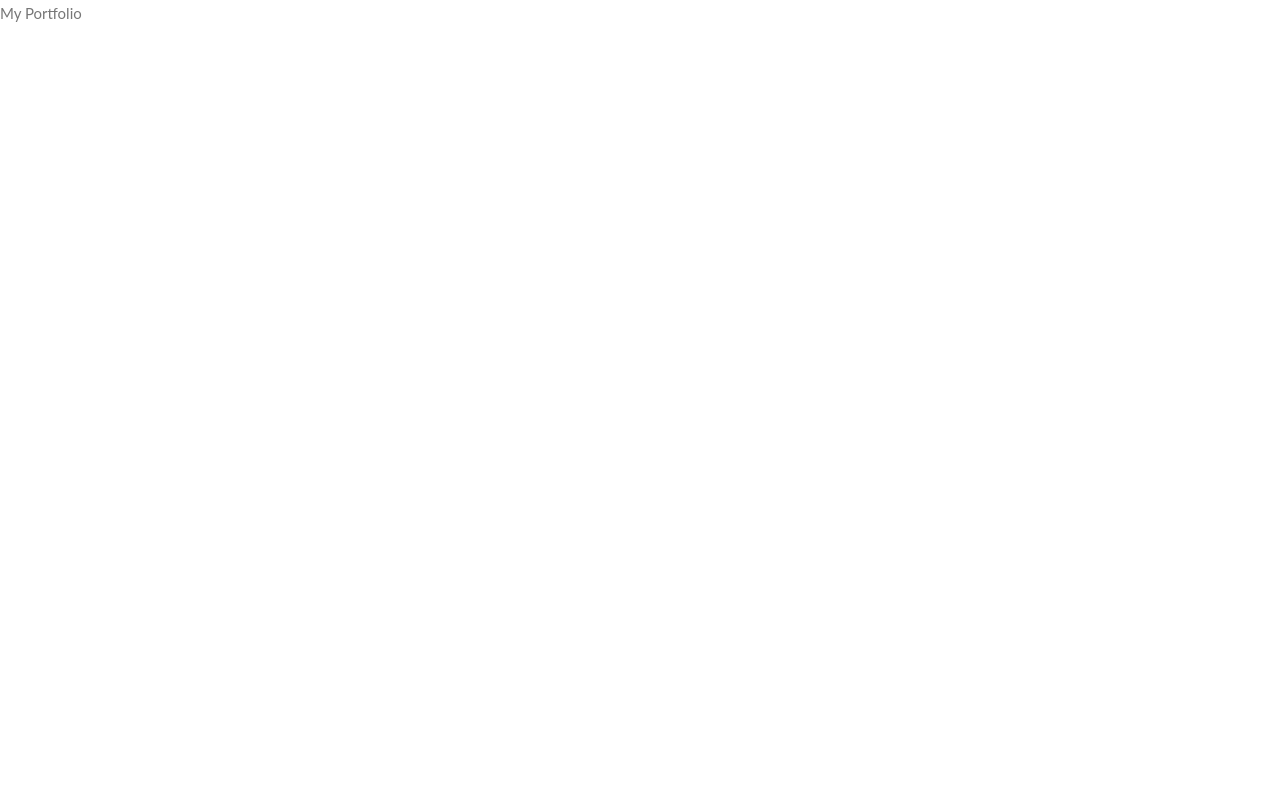
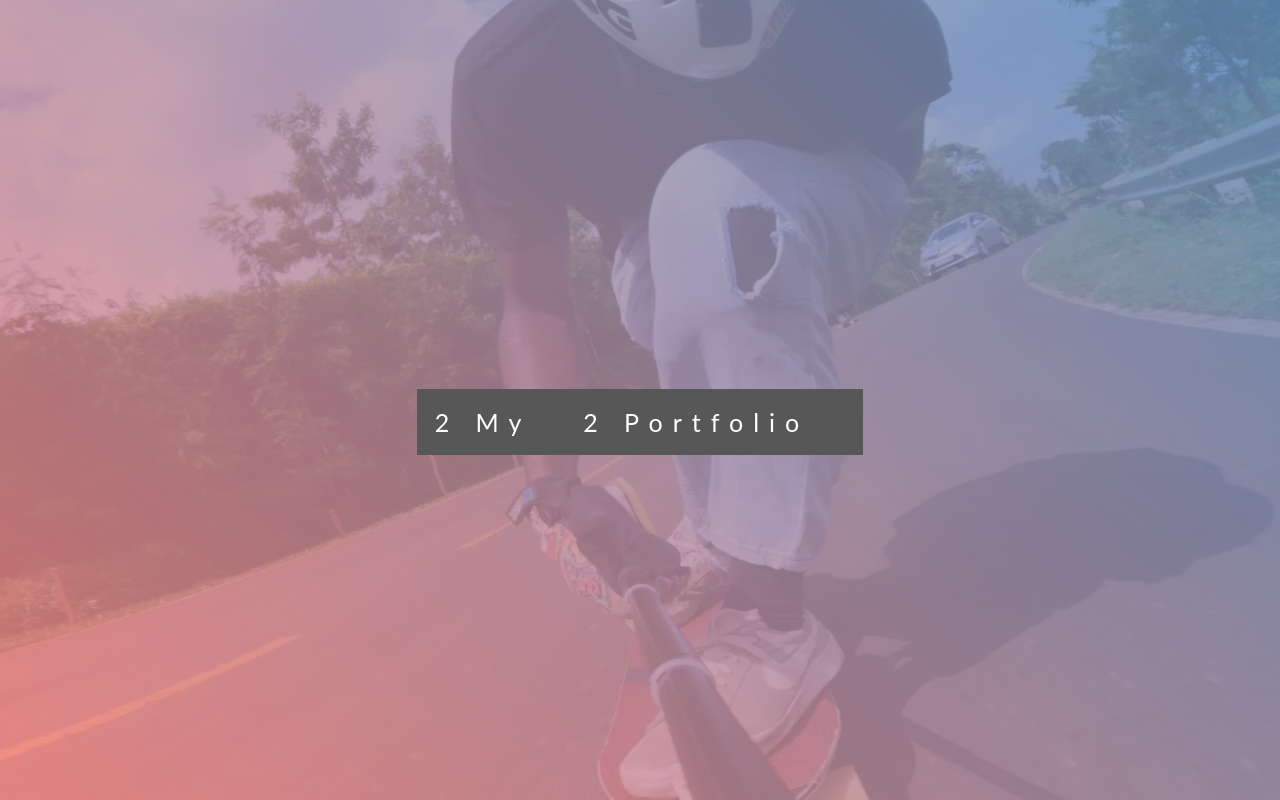
Before and after one commit to AbugaAroni/PortfolioIdea, a plain HTML site: page index.html in a window 1280 px wide. Drawn offline with Linux system fonts and the light colour scheme.

Commit message:
added nice background gradient

```diff
--- a/css/styles.css
+++ b/css/styles.css
@@ -6,16 +6,17 @@ body, html {
 }
 
 .bg {
-    /* The image used */
-    background-image: url("images/backgroundimg.webp");
+  position: relative;
+  opacity: 0.70;
+  background-position: bottom;
+  background-repeat: no-repeat;
+}
 
-    /* Half height */
-    height: 50%;
-
-    /* Center and scale the image nicely */
-    background-position: center;
-    background-repeat: no-repeat;
-    background-size: cover;
+.bg {
+  background-image: linear-gradient(45deg,
+  rgba(245, 70, 66, 0.75),
+  rgba(8, 83, 156, 0.75)), url("../images/backgroundimg.webp");
+  height: 100%;
 }
 
 .caption {
--- a/index.html
+++ b/index.html
@@ -4,13 +4,14 @@
     <meta charset="UTF-8">
     <meta name="viewport" content="width=device-width, initial-scale=1.0">
     <link rel="stylesheet" type="text/css" href="css/styles.css" />
-    <title>Practice website</title>
+    <title>2 Practice website 2 furious</title>
 </head>
 <body>
     <div class="bg">
-        <div>
-            <span> My </span>
-            <span> Portfolio </span>
+        <div class="caption">
+            <span class="border"> 2 My </span>
+            <span class="border"> 2 Portfolio </span>
+            <span class="border"> </span>
         </div>
     </div>
 
```
Lines whose indentation alone changed are shown as unchanged.
